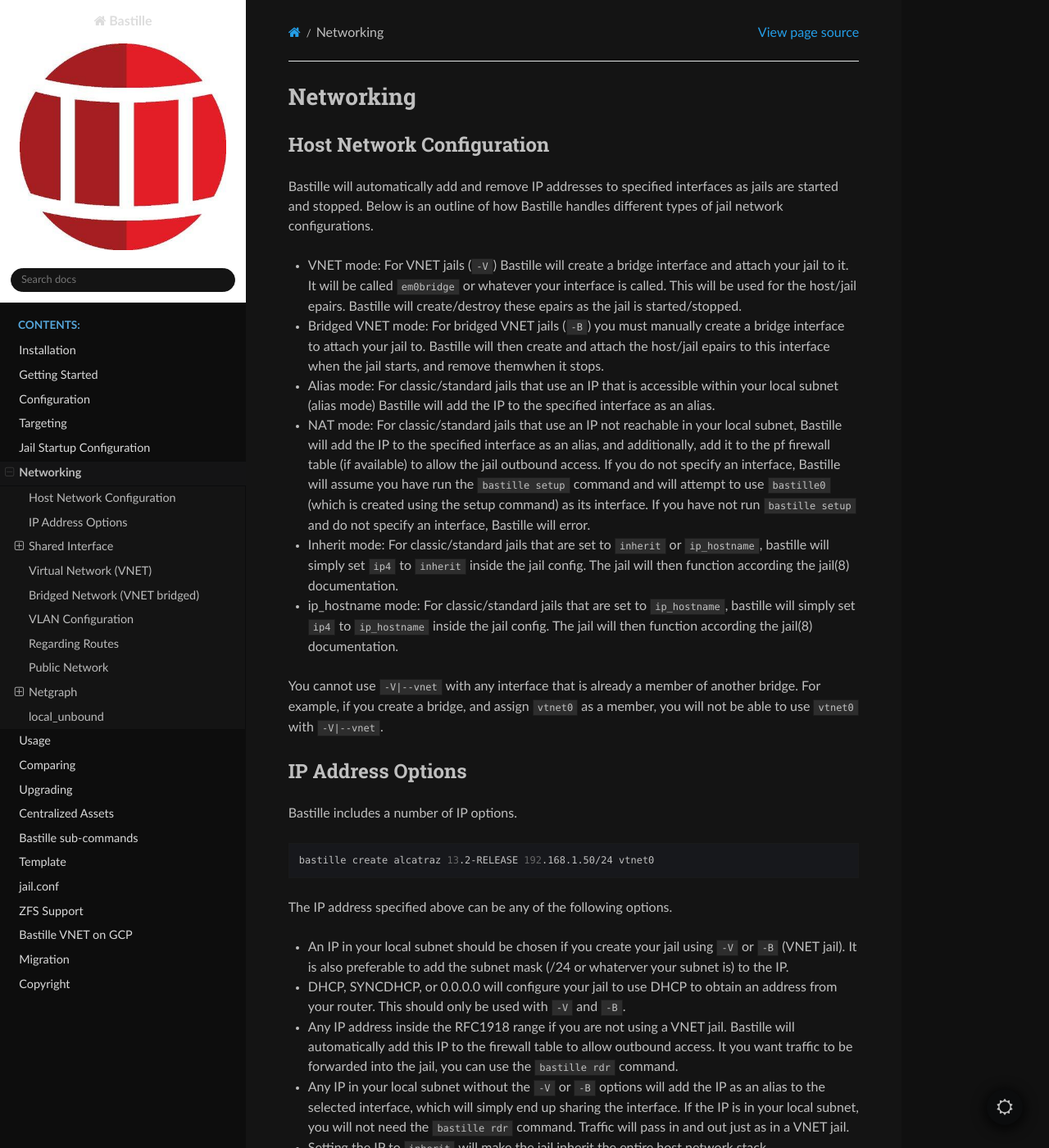
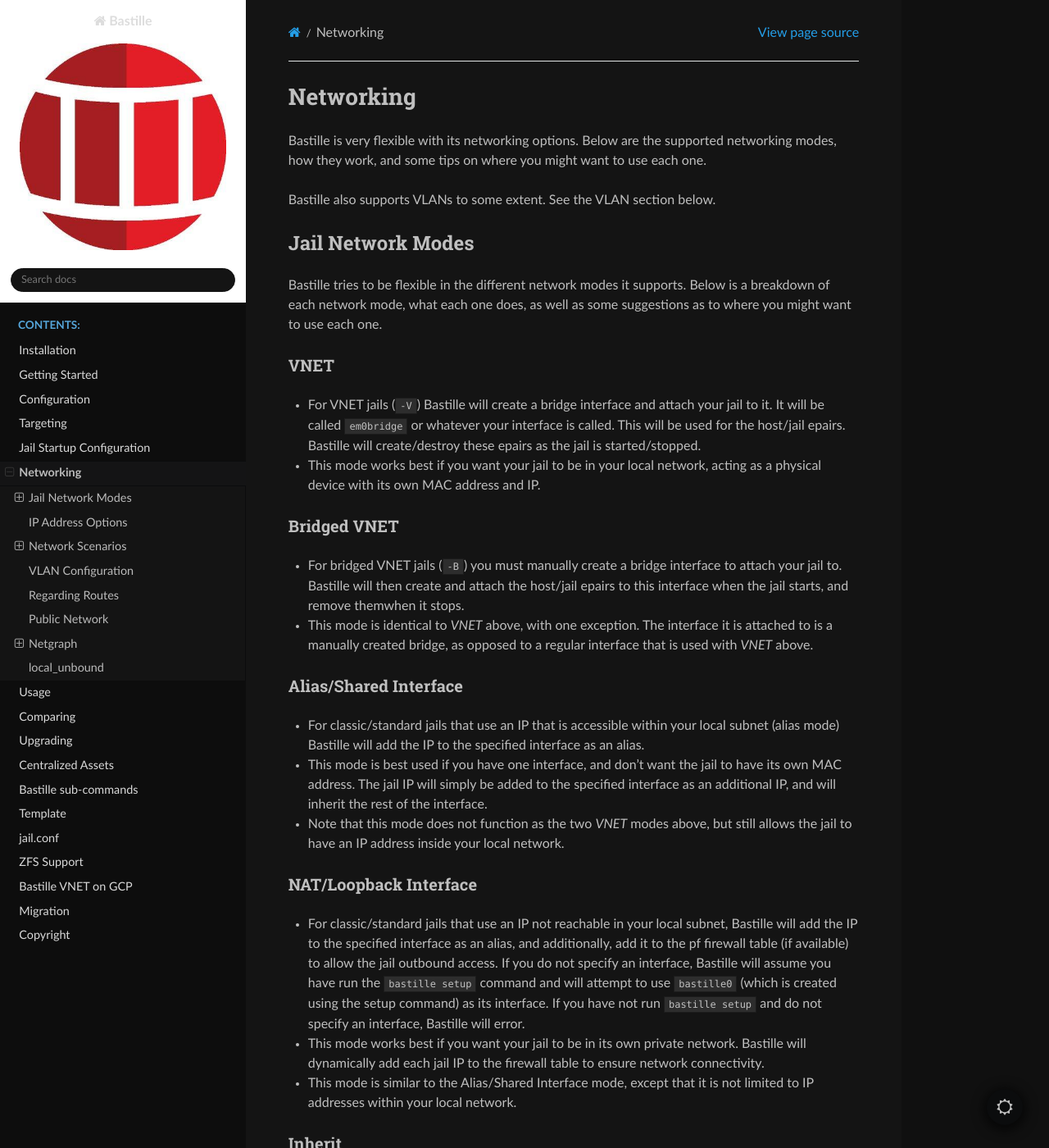
Before and after one commit to BastilleBSD/bastille, a Sphinx documentation site: the page built from docs/chapters/networking.rst, in a window 1280 px wide and 1400 px high. Shown: the whole window at 82% size. Built offline with Sphinx 7.4.7 and the Read the Docs theme 3.1.0, drawn with Linux system fonts in a browser that asks for light colours; some of the changed text lies outside the part shown.

Commit message:
docs: better network documentation

```diff
--- a/docs/chapters/networking.rst
+++ b/docs/chapters/networking.rst
@@ -1,28 +1,60 @@
 Networking
 ==========
 
-Host Network Configuration
---------------------------
+Bastille is very flexible with its networking options. Below are the supported
+networking modes, how they work, and some tips on where you might want to use each
+one.
 
-Bastille will automatically add and remove IP addresses to specified interfaces
-as jails are started and stopped. Below is an outline of how Bastille handles
-different types of jail network configurations.
+Bastille also supports VLANs to some extent. See the VLAN section below.
 
-* VNET mode: For VNET jails (``-V``) Bastille will create a bridge
+Jail Network Modes
+------------------
+
+Bastille tries to be flexible in the different network modes it supports. Below
+is a breakdown of each network mode, what each one does, as well as some
+suggestions as to where you might want to use each one.
+
+VNET
+^^^^
+
+* For VNET jails (``-V``) Bastille will create a bridge
   interface and attach your jail to it. It will be called ``em0bridge`` or
   whatever your interface is called. This will be used for the host/jail epairs.
   Bastille will create/destroy these epairs as the jail is started/stopped.
 
-* Bridged VNET mode: For bridged VNET jails (``-B``) you must manually create a
+* This mode works best if you want your jail to be in your local network, acting as
+  a physical device with its own MAC address and IP.
+
+Bridged VNET
+^^^^^^^^^^^^
+
+* For bridged VNET jails (``-B``) you must manually create a
   bridge interface to attach your jail to. Bastille will then create and attach
   the host/jail epairs to this interface when the jail starts, and remove them\
   when it stops.
 
-* Alias mode: For classic/standard jails that use an IP that is accessible
+* This mode is identical to `VNET` above, with one exception. The interface it is
+  attached to is a manually created bridge, as opposed to a regular interface that
+  is used with `VNET` above.
+
+Alias/Shared Interface
+^^^^^^^^^^^^^^^^^^^^^^
+
+* For classic/standard jails that use an IP that is accessible
   within your local subnet (alias mode) Bastille will add the IP to the
   specified interface as an alias.
 
-* NAT mode: For classic/standard jails that use an IP not reachable in your local
+* This mode is best used if you have one interface, and don't want the jail to have its
+  own MAC address. The jail IP will simply be added to the specified interface as an additional
+  IP, and will inherit the rest of the interface.
+
+* Note that this mode does not function as the two `VNET` modes above, but still allows the jail
+  to have an IP address inside your local network.
+
+NAT/Loopback Interface
+^^^^^^^^^^^^^^^^^^^^^^
+
+* For classic/standard jails that use an IP not reachable in your local
   subnet, Bastille will add the IP to the specified interface as an alias, and
   additionally, add it to the pf firewall table (if available) to allow the jail
   outbound access. If you do not specify an interface, Bastille will assume you
@@ -30,13 +62,29 @@ different types of jail network configurations.
   (which is created using the setup command) as its interface. If you have not run
   ``bastille setup`` and do not specify an interface, Bastille will error.
 
-* Inherit mode: For classic/standard jails that are set to ``inherit`` or
+* This mode works best if you want your jail to be in its own private network. Bastille
+  will dynamically add each jail IP to the firewall table to ensure network connectivity.
+
+* This mode is similar to the Alias/Shared Interface mode, except that it is not limited to
+  IP addresses within your local network.
+
+Inherit
+^^^^^^^
+
+* For classic/standard jails that are set to ``inherit`` or
   ``ip_hostname``, bastille will simply set ``ip4`` to ``inherit`` inside the
   jail config. The jail will then function according the jail(8) documentation.
 
-* ip_hostname mode: For classic/standard jails that are set to ``ip_hostname``,
+* This mode makes the jail inherit the entire network stack of the host.
+
+IP Hostname
+^^^^^^^^^^^
+
+* For classic/standard jails that are set to ``ip_hostname``,
   bastille will simply set ``ip4`` to ``ip_hostname`` inside the jail config.
   The jail will then function according the jail(8) documentation.
+
+* This is an advanced parameter. See the official FreeBSD jail(8) documentation for details.
 
 You cannot use ``-V|--vnet`` with any interface that is already a member of
 another bridge. For example, if you create a bridge, and assign ``vtnet0`` as a
@@ -92,8 +140,11 @@ by quoting an IPv4 and IPv6 address together as seen in the following example.
 For the ``inherit`` and ``ip_hostname`` options, you can also specify
 ``-D|--dual`` to use both IPv4 and IPv6 inside the jail.
 
-Shared Interface
-----------------
+Network Scenarios
+-----------------
+
+SOHO (Small Office/Home Office)
+^^^^^^^^^^^^^^^^^^^^^^^^^^^^^^^
 
 This scenario works best when you have just one computer, or a home or small
 office network that is separated from the rest of the internet by a router. So
@@ -182,8 +233,8 @@ Just remember you cannot ping out from the container. Instead, install and
 use ``wget/curl/fetch`` to test the connectivity.
 
 
-Virtual Network (VNET)
-----------------------
+VNET (Virtual Network)
+^^^^^^^^^^^^^^^^^^^^^^
 
 (Added in 0.6.x) VNET is supported on FreeBSD 12+ only.
 
@@ -251,8 +302,8 @@ Below is the definition of what these three parameters are used for and mean:
        net.link.bridge.pfil_bridge  Set	to 1 to	enable filtering on the	bridge
 				    interface, set to 0	to disable it.
 
-Bridged Network (VNET bridged)
-------------------------------
+Bridged VNET (Virtual Network)
+^^^^^^^^^^^^^^^^^^^^^^^^^^^^^^
 
 To create a VNET based container and attach it to an external, already existing
 bridge, use the ``-B`` option, an IP/netmask and external bridge.
```
